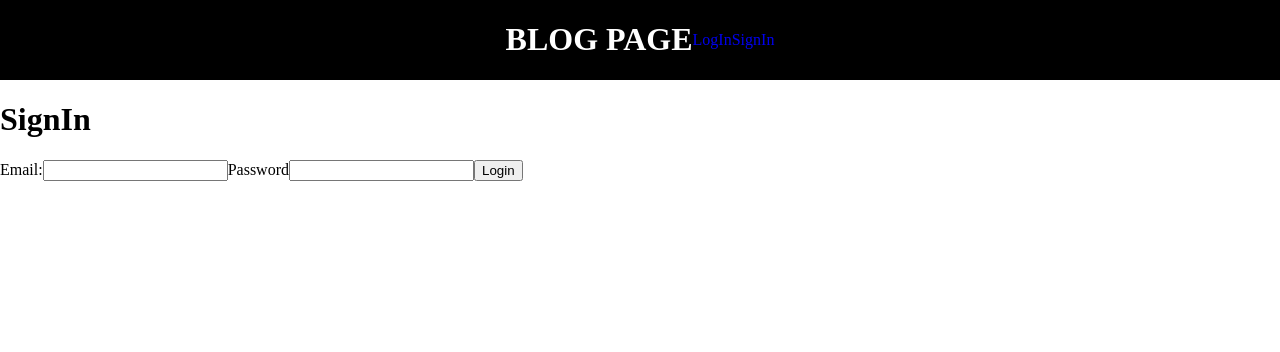
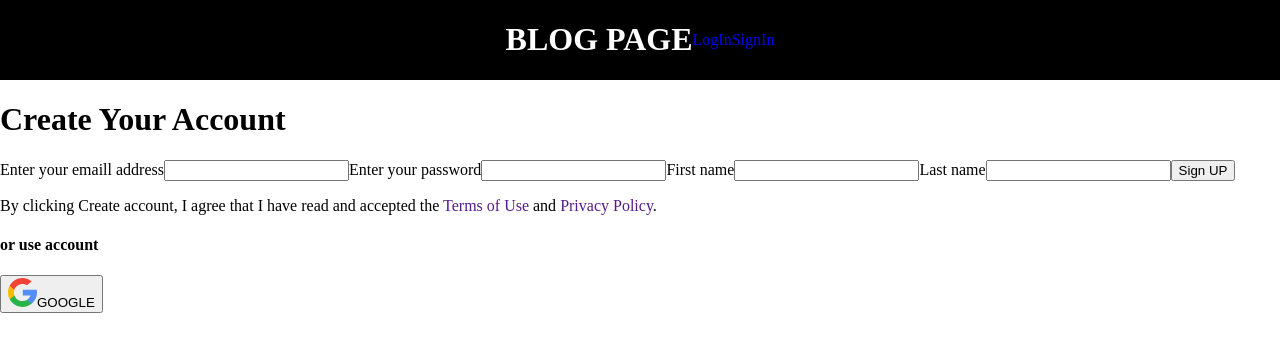
Before and after one commit to MidEndTech/G2-frontend, a React (Vite) app in the folder client/: page /SignInPage in a window 1280 px wide. Shown: the top 352 px of the page. Built offline with nearby package versions, Linux system fonts and the light colour scheme.

Commit message:
add functions of LogIn page and SignIn Page to get data for backend

```diff
--- a/client/src/Pages/LogInPage.jsx
+++ b/client/src/Pages/LogInPage.jsx
@@ -4,6 +4,8 @@ import React from 'react'
 import LogIn from '../RegistrationComponents/LogIn'
 
 function LogInPage() {
+
+
   return (
     <div>
         <LogIn/>
--- a/client/src/RegistrationComponents/LogIn.jsx
+++ b/client/src/RegistrationComponents/LogIn.jsx
@@ -12,30 +12,31 @@ function LogIn() {
     }
 
     //This function for reduc the inputs to variable called state
-    const reducer = (state,action) => {
+    const reducer = (logInState,action) => {
         switch(action.type){
             case "input":
-                return {...state,[action.field] : action.value};
+                return {...logInState,[action.field] : action.value};
             default:
-                return state;
+                return logInState;
         }
     }
 
-    const [state , dispatch] = useReducer(reducer, initState)
+    const [logInState , dispatch] = useReducer(reducer, initState)
+
 
     //for we can write the input from user
-    const handleChange = (e) =>{
+    const handleChange = (e) => {
         dispatch({
-            type:'input',
+            type: 'input',
             field: e.target.name,
             value: e.target.value,
-        })
+        });
     }
 
     //the finale function whene submit and atake the variable for back end
     const handleSubmit = (e) => {
         e.preventDefault()
-        console.log(state) // this state has informtions of log in
+        console.log(logInState) // this state has informtions of log in
 
         //aftar submit open console for check the use informtions
     }
@@ -46,17 +47,16 @@ function LogIn() {
             <form onSubmit={handleSubmit}>
                 <label htmlFor="Email">
                         Email:
-                    <input type="email" name="Email" id="Email" value={state.Email} onChange={handleChange}/>
+                    <input type="email" name="Email" id="Email" value={logInState.Email} onChange={handleChange}/>
                 </label>
 
                 <label htmlFor="Password">
                         Password
-                    <input type="password" name="Password" id="Password" value={state.Password}  onChange={handleChange}/>
+                    <input type="password" name="Password" id="Password" value={logInState.Password}  onChange={handleChange}/>
                 </label>
 
                 <button>Login</button>
             </form>
-
                 <p>Not a member?<Link to={'/SignInPage'}>SignIn</Link></p>
     </div>
   )
--- a/client/src/RegistrationComponents/SignIn.jsx
+++ b/client/src/RegistrationComponents/SignIn.jsx
@@ -1,66 +1,141 @@
 // (c)Musab Alsayed / MID-END
 
-import React from 'react'
+import React, { useEffect, useReducer } from 'react'
 
 function SignIn() {
 
 //************ i will use this functions leaters ************************************************************************
 
  //here put a initial value for inputs
-//  const initState = {
-//     Email:"",
-//     Password:"",
-// }
+ const initState = {
+    Email:"",
+    Password:"",
+    FirstName:"",
+    LastName:"",
+    errors:{},
+}
 
-// //This function for reduc the inputs to variable called state
-// const reducer = (state,action) => {
-//     switch(action.type){
-//         case "input":
-//             return {...state,[action.field] : action.value};
-//         default:
-//             return state;
-//     }
-// }
+//This function for reduc the inputs to variable called state
+const reducer = (signInState,action) => {
+    switch(action.type){
+        case "input":
+            return {...signInState,[action.field] : action.value};
+        case "setErrors":
+            return {...signInState,errors:action.errors}
+        default:
+            return signInState;
+    }
+}
 
-// const [state , dispatch] = useReducer(reducer, initState)
+const [signInState , dispatch] = useReducer(reducer, initState)
 
-// //for we can write the input from user
-// const handleChange = (e) =>{
-//     dispatch({
-//         type:'input',
-//         field: e.target.name,
-//         value: e.target.value,
-//     })
-// }
+const validateField = (name, value) => {
+    const errors = {...signInState.errors};
+    switch (name) {
 
-// //the finale function whene submit and atake the variable for back end
-// const handleSubmit = (e) => {
-//     e.preventDefault()
-//     console.log(state) // this state has informtions of log in
+        case 'Email':
+            if (!/^(([^<>()[\]\.,;:\s@\"]+(\.[^<>()[\]\.,;:\s@\"]+)*)|(\".+\"))@(([^<>()[\]\.,;:\s@\"]+\.)+[^<>()[\]\.,;:\s@\"]{2,})$/i.test(value)){
+                errors.Email = "your email is not falid ";
+            }else{
+                delete errors.Email
+            }
+            break;
 
-//     //aftar submit open console for check the use informtions
-// }
+        case 'Password':
+            if (value.length < 8) {
+                errors.Password = "Password must be at least 8 characters";
+            } else if (!/^(?=.*[A-Z])(?=.*[0-9])(?=.*[^A-Za-z0-9]).{8,}$/.test(value)) {
+                errors.Password = "The password must contain an uppercase letter, a number and at least one special character, for example: ! @#?";
+            } else {
+                delete errors.Password;
+            }
+            break;
 
-//************ i will use this functions leaters ************************************************************************
+        default:
+            break;
+    }
+    return errors;
+};
+
+//for we can write the input from user
+const handleChange = (e) =>{
+    const {name, value} = e.target;
+    const newErrors = validateField(name, value);
+    dispatch({
+        type: 'input',
+        field: name,
+        value: value
+    });
+    dispatch({
+        type: 'setErrors',
+        errors: newErrors
+    });
+}
+
+
+    //the finale function whene submit and atake the variable for back end
+    const handleSubmit = (e) => {
+        e.preventDefault()
+        const errors = validateField();
+        if (Object.keys(errors).length > 0) {
+            dispatch({ type: 'setErrors', errors });
+            return;
+        }
+
+        console.log(signInState)
+    }
 
 
 
-//Todo:take the info eith the taems;
+
 return (
         <div>
-            <h1>SignIn</h1>
-                <form >
+            <h1>Create Your Account</h1>
+            {signInState.errors.Email && <p style={{color:"red"}}>{signInState.errors.Email}</p>}
+            {signInState.errors.Password && <p style={{color:"red"}}>{signInState.errors.Password}</p>}
+                <form onSubmit={handleSubmit}>
                     <label htmlFor="Email">
-                            Email:
-                        <input type="email" name="Email" id="Email" />
+                            Enter your emaill address
+                        <input type="email" name="Email" id="Email" onChange={handleChange} value={signInState.Email}/>
                     </label>
 
                     <label htmlFor="Password">
-                            Password
-                        <input type="password" name="Password" id="Password" />
+                            Enter your password
+                        <input type="password" name="Password" id="Password" onChange={handleChange} value={signInState.Password}/>
                     </label>
 
-                    <button>Login</button>
+                    <label htmlFor='FirstName'>
+                        First name
+                        <input type="text" name="FirstName" id='FirstName' onChange={handleChange} value={signInState.FirstName}/>
+                    </label>
+
+                    <label htmlFor='LastName'>
+                        Last name
+                        <input type="text" name="LastName" id='LastName' onChange={handleChange} value={signInState.LastName}/>
+                    </label>
+
+                    <button>Sign UP</button>
+
+                    <p>By clicking Create account, I agree that I have read and accepted the <a href="">Terms of Use</a> and <a href="">Privacy Policy</a>.</p>
+
+                    <h4>or use account</h4>
+
+                    <button>
+                        <svg width="29" height="29" viewBox="0 0 29 29" fill="none" xmlns="http://www.w3.org/2000/svg">
+                            <g clipPath="url(#clip0_3_343)">
+                            <path d="M6.42701 17.525L5.41756 21.2934L1.72805 21.3715C0.625426 19.3264 0 16.9865 0 14.5C0 12.0955 0.584758 9.82807 1.62128 7.83154H1.62207L4.90678 8.43375L6.34568 11.6987C6.04452 12.5767 5.88037 13.5192 5.88037 14.5C5.88049 15.5643 6.07329 16.5842 6.42701 17.525Z" fill="#FBBB00"/>
+                            <path d="M28.7467 11.7913C28.9132 12.6684 29 13.5742 29 14.5C29 15.5381 28.8909 16.5508 28.683 17.5275C27.9771 20.8514 26.1327 23.7538 23.5777 25.8077L23.5769 25.8069L19.4397 25.5958L18.8541 21.9405C20.5495 20.9462 21.8744 19.3902 22.5724 17.5275H14.8188V11.7913H22.6855H28.7467Z" fill="#518EF8"/>
+                            <path d="M23.5768 25.8069L23.5776 25.8076C21.0927 27.805 17.9361 29 14.4999 29C8.978 29 4.17708 25.9136 1.728 21.3716L6.42696 17.5251C7.65147 20.7932 10.804 23.1196 14.4999 23.1196C16.0885 23.1196 17.5768 22.6901 18.8539 21.9405L23.5768 25.8069Z" fill="#28B446"/>
+                            <path d="M23.7553 3.33817L19.0579 7.18384C17.7362 6.35768 16.1738 5.88043 14.5 5.88043C10.7204 5.88043 7.5089 8.31354 6.34573 11.6988L1.62207 7.83159H1.62128C4.03451 3.17884 8.89597 0 14.5 0C18.0182 0 21.2441 1.25323 23.7553 3.33817Z" fill="#F14336"/>
+                            </g>
+                            <defs>
+                            <clipPath id="clip0_3_343">
+                            <rect width="29" height="29" fill="white"/>
+                            </clipPath>
+                            </defs>
+                        </svg>
+                        GOOGLE
+                    </button>
                 </form>
         </div>
 )
```
